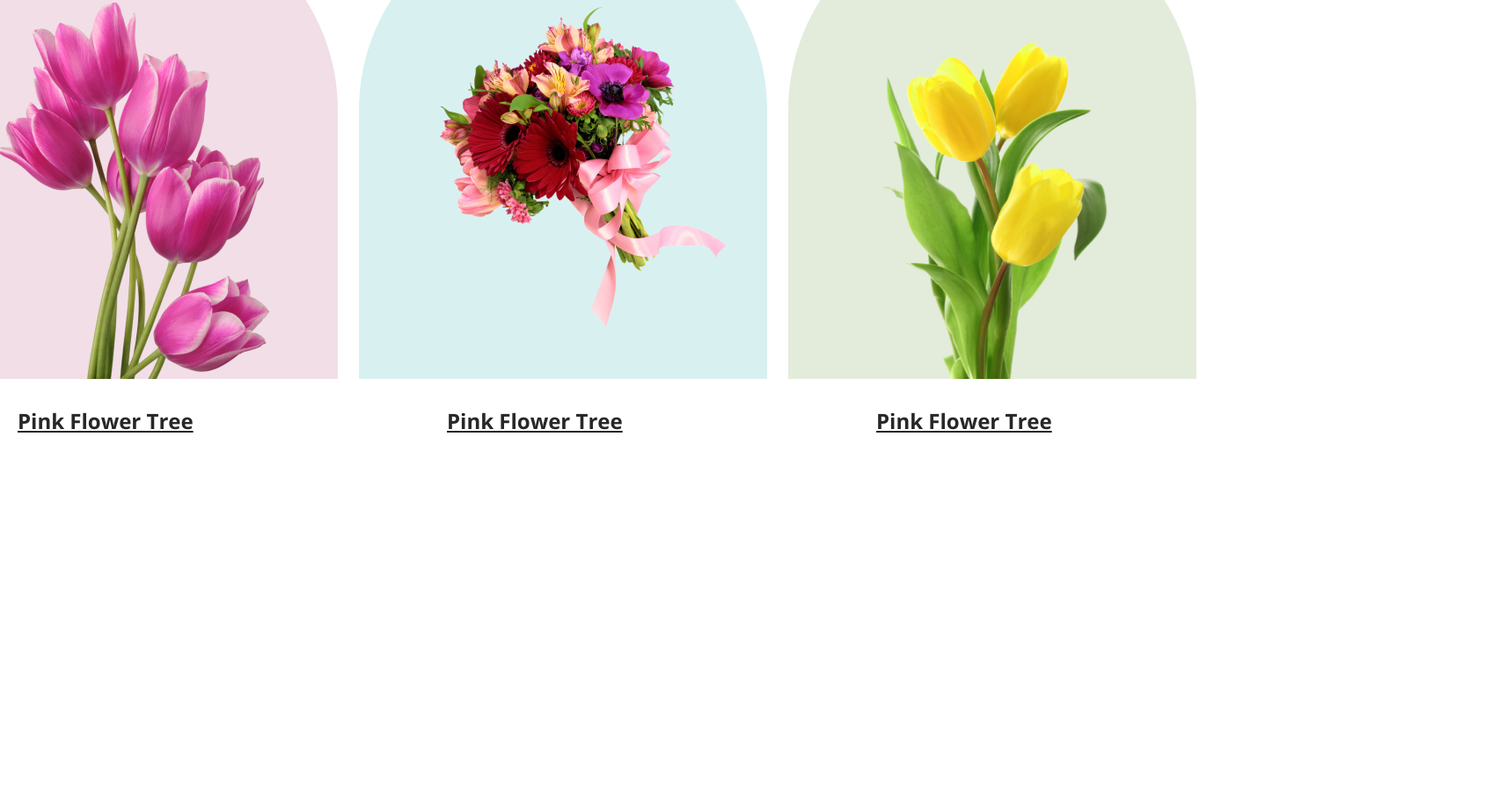
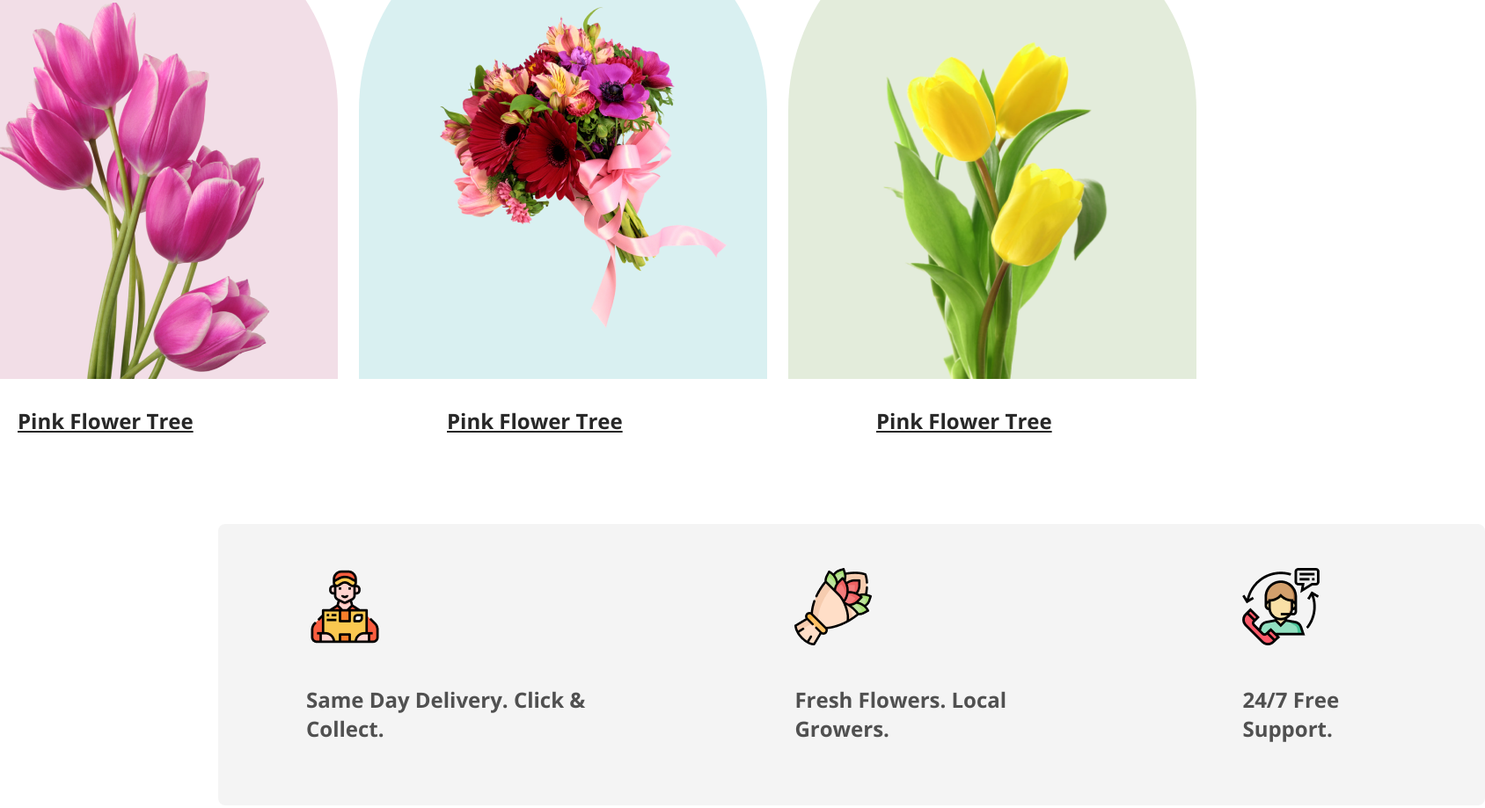
Before and after one commit to nadira1187/flower-shop-website, a plain HTML site: page index.html in a window 1280 px wide. Shown: the part 1318-2237 px from the top of the page at 88% size, 1688 px wide, since content can reach past the window. Before the commit the page ends 1822 px from the top, so only its background shows below. Drawn offline with nearby package versions, Linux system fonts and the light colour scheme.

Commit message:
added small icons

```diff
--- a/index.html
+++ b/index.html
@@ -50,6 +50,20 @@
             </div>
             </div>
      </section>
+     <section class="border">
+<div class="icon">
+    <img src="Flower Asset/Group 57.png" alt="">
+    <h5 class="icon-description">Same Day Delivery. Click & Collect.</h5>
+</div>
+<div class="icon">
+    <img src="Flower Asset/Group 58.png" alt="">
+    <h5 class="icon-description">Fresh Flowers. Local Growers.</h5>
+</div>
+<div class="icon">
+    <img src="Flower Asset/Group 59.png" alt="">
+    <h5 class="icon-description">24/7 Free Support.</h5>
+</div>
+     </section>
     </main>
     <footer>
 
--- a/styles/flower.css
+++ b/styles/flower.css
@@ -104,3 +104,23 @@ padding:  110px 78px   0px 76px;
     gap: 24px;
     justify-content: center;
 }
+.border{
+display: flex;
+gap: 24px;
+justify-content: center;
+margin: 100px 240px;
+border-radius: 8px;
+background: rgba(39, 39, 39, 0.05);
+width: 1440px;
+height: 320px;
+margin-top: 100px;
+
+}
+.icon{
+    padding: 50px 100px;
+}
+.icon-description{
+    color: rgba(39, 39, 39, 0.80);
+font-size: 24px;
+font-weight: 600;
+}
```
